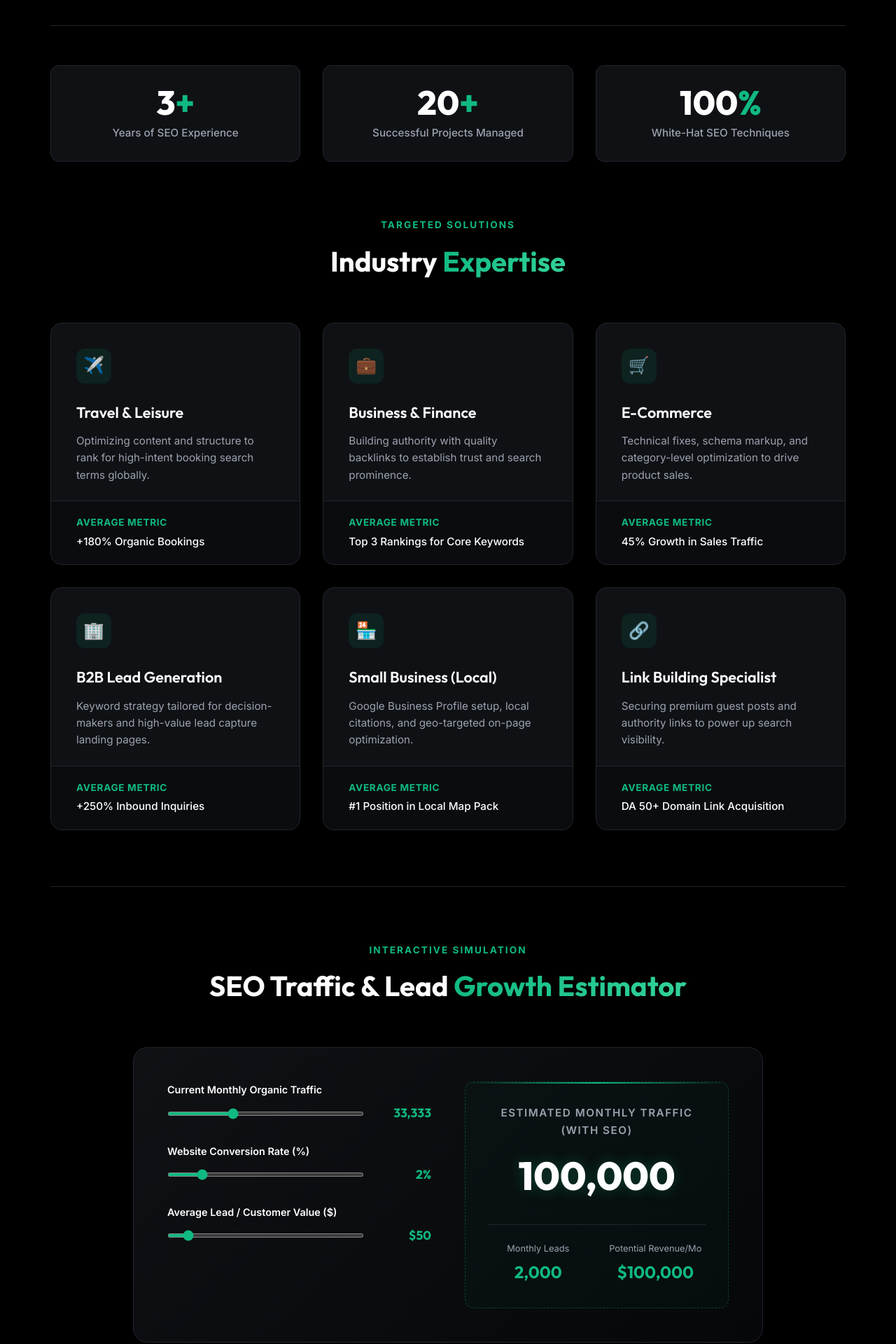
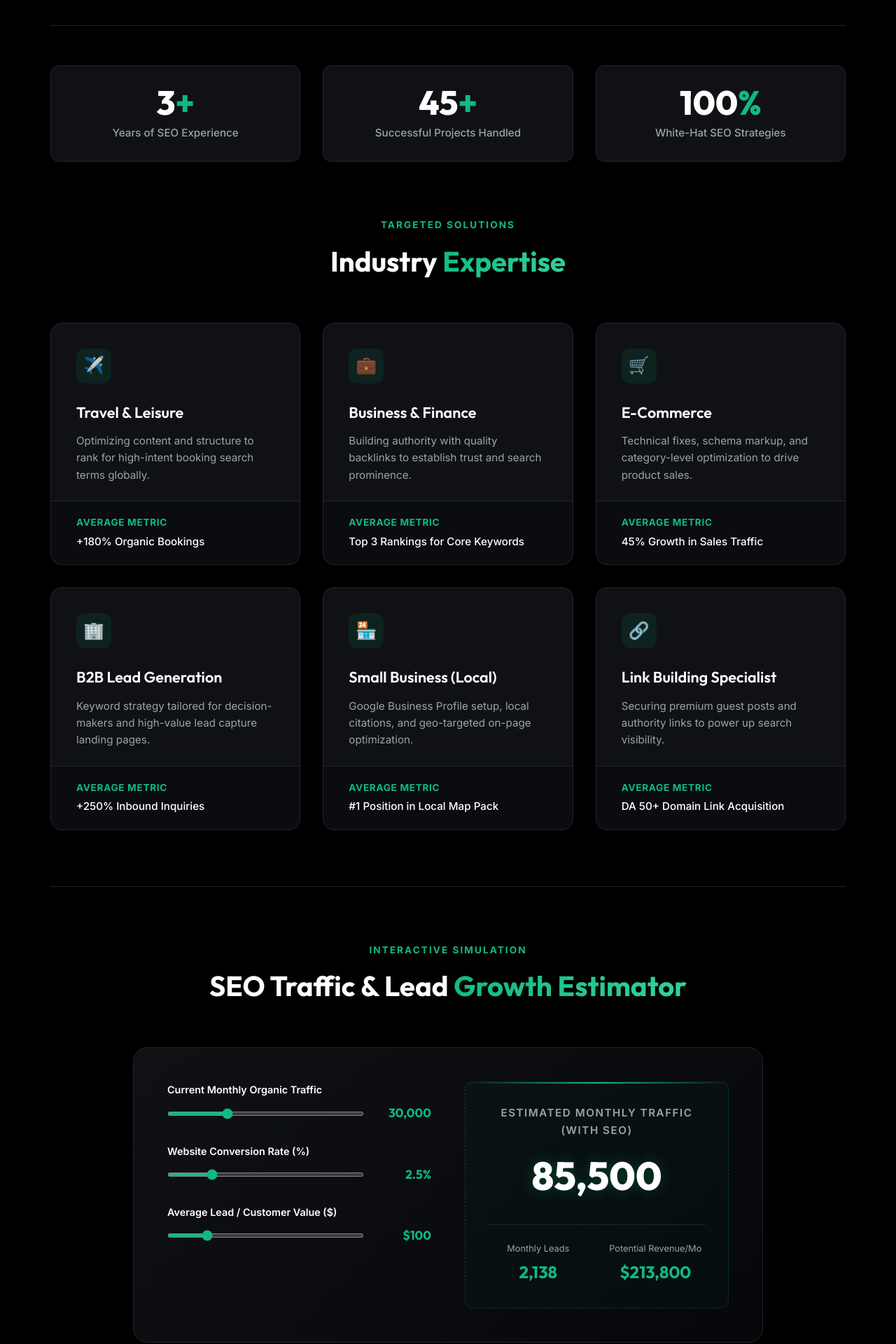
Before and after one commit to prasathmp/Portfolio, a React (Vite) app: page / in a window 1280 px wide. Shown: the part 740-2660 px from the top of the page at 70% size. Built offline with nearby package versions, Linux system fonts and the light colour scheme.

Commit message:
Update default SEO Estimator metrics and set project count to 45+

```diff
--- a/src/App.jsx
+++ b/src/App.jsx
@@ -5,10 +5,10 @@ function App() {
   // Navigation active section tracking
   const [activeSection, setActiveSection] = useState('about');
 
-  // Interactive growth calculator states
-  const [currentTraffic, setCurrentTraffic] = useState(33333);
-  const [conversionRate, setConversionRate] = useState(2); // 2% default
-  const [avgLeadValue, setAvgLeadValue] = useState(50); // $50 default
+  // Interactive growth calculator states (realistic default metrics for 3+ years SEO / 45+ projects)
+  const [currentTraffic, setCurrentTraffic] = useState(30000);
+  const [conversionRate, setConversionRate] = useState(2.5); // 2.5% default
+  const [avgLeadValue, setAvgLeadValue] = useState(100); // $100 default
   const [calculatedSEO, setCalculatedSEO] = useState({
     growthTraffic: 0,
     leadsGenerated: 0,
@@ -25,10 +25,9 @@ function App() {
   const [isSubmitted, setIsSubmitted] = useState(false);
   const [isSubmitting, setIsSubmitting] = useState(false);
 
-  // Growth calculation logic
+  // Growth calculation logic (+185% organic traffic growth = 2.85x multiplier)
   useEffect(() => {
-    // 3 Years of SEO generally yields 2.5x to 4x traffic growth on average for clients. Let's assume a moderate 300% growth factor.
-    const growthTraffic = currentTraffic === 33333 ? 100000 : Math.round(currentTraffic * 3);
+    const growthTraffic = Math.round(currentTraffic * 2.85);
     const leadsGenerated = Math.round((growthTraffic * conversionRate) / 100);
     const addedRevenue = leadsGenerated * avgLeadValue;
 
@@ -184,12 +183,12 @@ function App() {
             <div className="stat-label">Years of SEO Experience</div>
           </div>
           <div className="stat-card">
-            <div className="stat-num">20<span>+</span></div>
-            <div className="stat-label">Successful Projects Managed</div>
+            <div className="stat-num">45<span>+</span></div>
+            <div className="stat-label">Successful Projects Handled</div>
           </div>
           <div className="stat-card">
             <div className="stat-num">100<span>%</span></div>
-            <div className="stat-label">White-Hat SEO Techniques</div>
+            <div className="stat-label">White-Hat SEO Strategies</div>
           </div>
         </div>
 
@@ -391,7 +390,7 @@ function App() {
                 </div>
                 <ul className="exp-bullets">
                   <li>Successfully transitioned to a permanent, full-time associate role after exceeding performance expectations and metrics.</li>
-                  <li>Managed SEO campaigns for nearly 20 concurrent projects, expanding agency expertise in link building, guest blogging outreach, and search compliance.</li>
+                  <li>Managed SEO campaigns for 45+ client projects, expanding agency expertise in link building, guest blogging outreach, and search compliance.</li>
                   <li>Ensured consistent on-time project delivery, resulting in enhanced client satisfaction scores and client retention.</li>
                 </ul>
               </div>
```
